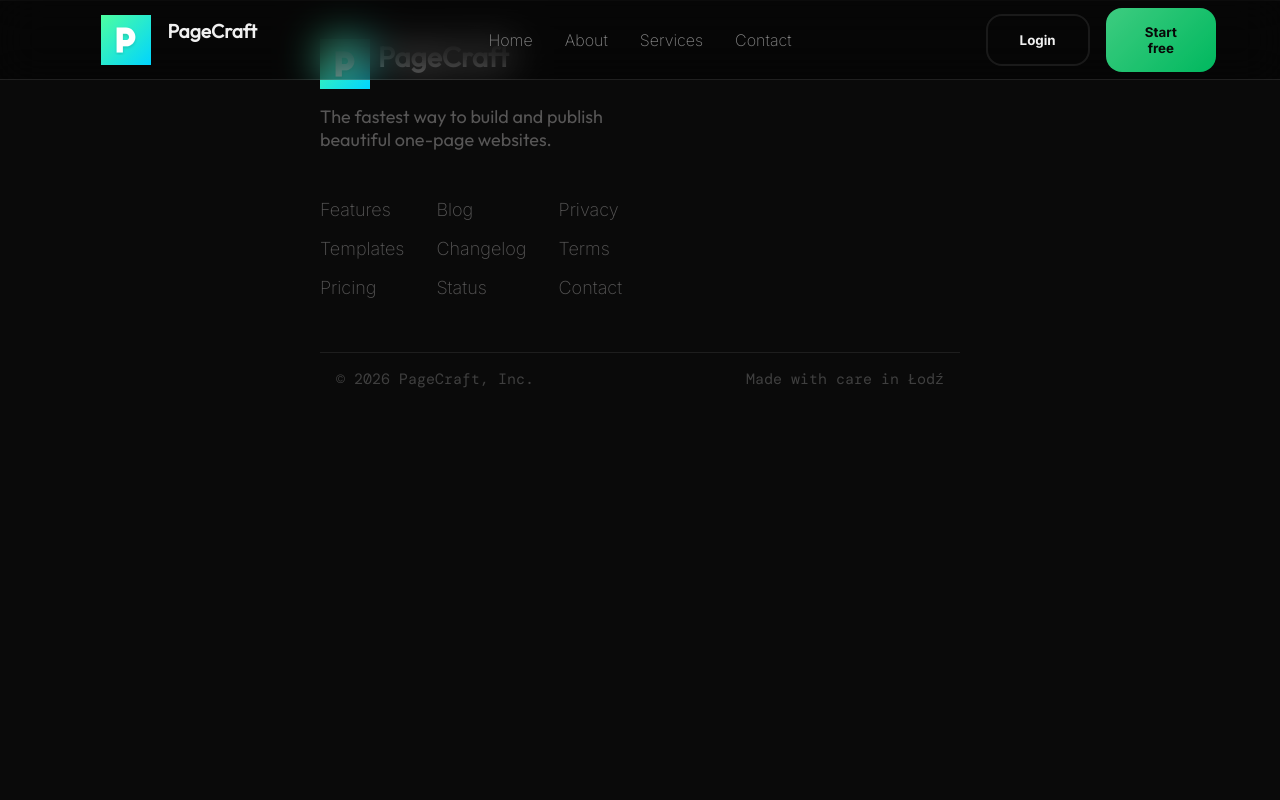
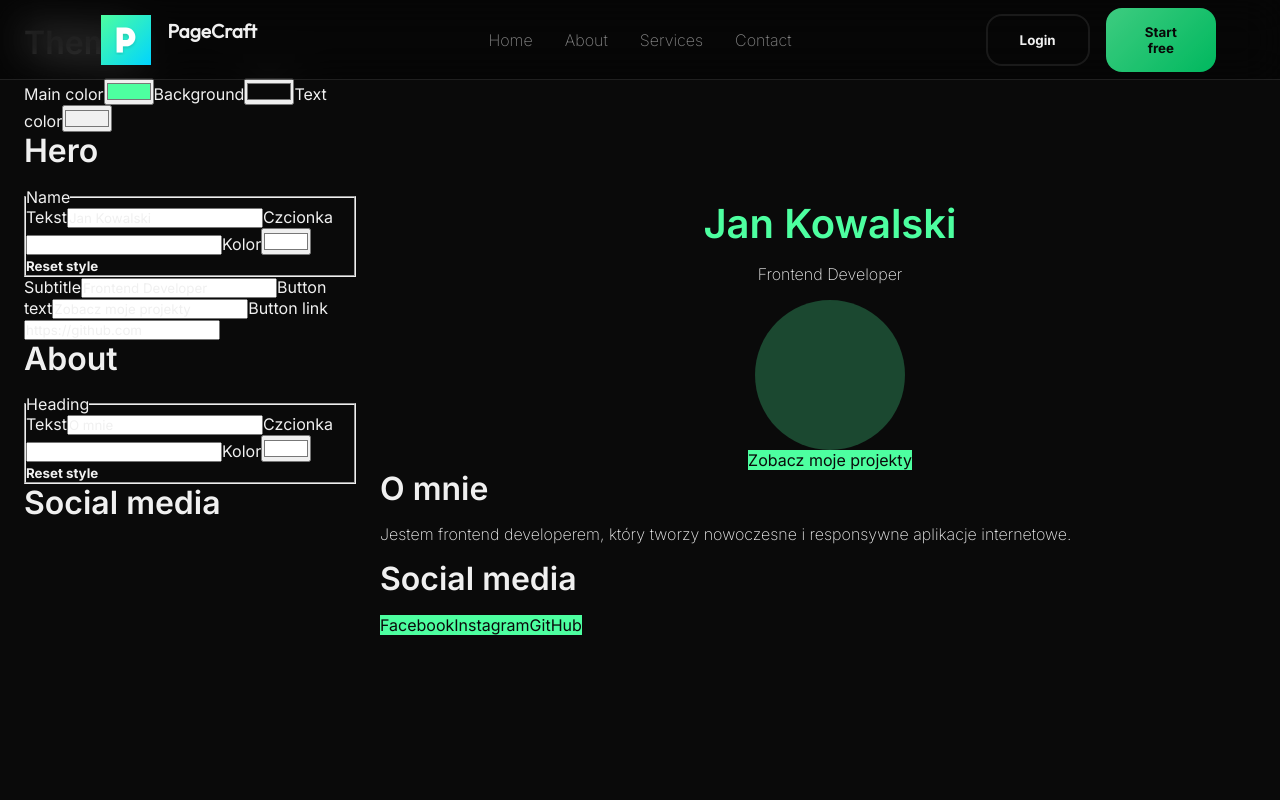
Before and after one commit to j-bednarek/PageCraft, a React (Vite) app in the folder frontend/frontend/: page /dev/editor in a window 1280 px wide. Shown: the top 800 px of the page. Built offline with nearby package versions, Linux system fonts and the light colour scheme; no server answers.

Commit message:
Pierwsza wersja edytora strony

```diff
--- a/frontend/frontend/src/App.jsx
+++ b/frontend/frontend/src/App.jsx
@@ -7,6 +7,7 @@ import { AuthProvider } from './context/AuthContext'
 import ProtectedRoute from './assets/components/ProtectedRoute'
 import Account from './pages/account/Account'
 import portfolioMinimal from './pages/templates/portfolioMinimal/definition';
+import Editor from './pages/editor/Editor';
 import './App.css'
 
 function App() {
@@ -18,9 +19,10 @@ function App() {
         <Routes>
           <Route path="/" element={<MainPage />} />
           <Route
-            path="/dev/template"
-            element={<portfolioMinimal.component content={portfolioMinimal.defaultContent} />}
-          />
+    path="/dev/template"
+    element={<portfolioMinimal.component content={portfolioMinimal.defaultContent} />}
+/>
+          <Route path="/dev/editor" element={<Editor />} />
           <Route
             path="/account"
             element={
--- /dev/null
+++ b/frontend/frontend/src/pages/editor/Editor.jsx
@@ -0,0 +1,33 @@
+import { useReducer } from 'react';
+import { getTemplate } from '../templates/registry';
+import { contentReducer } from './contentState';
+import PageEdit from './PageEdit';
+
+import './editor.css';
+
+export default function Editor() {
+    const template = getTemplate('portfolio_minimal');
+
+    const [content, dispatch] = useReducer(
+        contentReducer,
+        template.defaultContent
+    );
+
+    const Template = template.component;
+
+    return (
+        <div className="editor">
+            <div className="editor__sidebar">
+                <PageEdit
+                    fields={template.fields}
+                    content={content}
+                    dispatch={dispatch}
+                />
+            </div>
+
+            <div className="editor__preview">
+                <Template content={content} />
+            </div>
+        </div>
+    );
+}
--- /dev/null
+++ b/frontend/frontend/src/pages/editor/PageEdit.jsx
@@ -0,0 +1,41 @@
+import fieldTypes from './fields/fieldTypes';
+import { getIn } from './contentState';
+
+export default function PageEdit({ fields, content, dispatch }) {
+    const sections = [...new Set(fields.map((f) => f.section))];
+
+    return (
+        <div>
+            {sections.map((section) => (
+                <section key={section}>
+                    <h2>{section}</h2>
+
+                    {fields
+                        .filter((f) => f.section === section)
+                        .map((field) => {
+                            const FieldComponent = fieldTypes[field.type];
+
+                            if (!FieldComponent) {
+                                return null;
+                            }
+
+                            return (
+                                <FieldComponent
+                                    key={field.path}
+                                    label={field.label}
+                                    value={getIn(content, field.path)}
+                                    onChange={(value) =>
+                                        dispatch({
+                                            type: 'set',
+                                            path: field.path,
+                                            value,
+                                        })
+                                    }
+                                />
+                            );
+                        })}
+                </section>
+            ))}
+        </div>
+    );
+}
--- /dev/null
+++ b/frontend/frontend/src/pages/editor/PreviewFrame.jsx
@@ -0,0 +1,6 @@
+export default function PreviewFrame({ css, width, children }) {
+    return (
+
+    );
+
+}
--- /dev/null
+++ b/frontend/frontend/src/pages/editor/contentState.js
@@ -0,0 +1,28 @@
+export function getIn(obj, path) {
+    return path.split('.').reduce((acc, key) => acc?.[key], obj);
+}
+
+export function setIn(obj, keys, value) {
+    if (keys.length === 0) {
+        return value;
+    }
+
+    const [key, ...rest] = keys;
+
+    const copy = Array.isArray(obj) ? [...obj] : { ...obj };
+    copy[key] = setIn(obj?.[key], rest, value);
+    return copy;
+}
+
+export function contentReducer(state, action) {
+    switch (action.type) {
+        case 'set':
+            return setIn(state, action.path.split('.'), action.value);
+
+        case 'reset':
+            return action.content;
+
+        default:
+            throw new Error(`Unknown action type: ${action.type}`);
+    }
+}
--- /dev/null
+++ b/frontend/frontend/src/pages/editor/editor.css
@@ -0,0 +1,15 @@
+.editor {
+    display: grid;
+    grid-template-columns: 380px 1fr;
+    height: 100vh;
+    overflow: hidden;
+}
+
+.editor__sidebar {
+    overflow-y: auto;
+    padding: 24px;
+}
+
+.editor__preview {
+    overflow-y: auto;
+}
--- /dev/null
+++ b/frontend/frontend/src/pages/editor/fields/ColorField.jsx
@@ -0,0 +1,12 @@
+export default function ColorField({ label, value, onChange }) {
+    return (
+        <label>
+            {label}
+            <input
+                type="color"
+                value={value ?? '#000000'}
+                onChange={(e) => onChange(e.target.value)}
+            />
+        </label>
+    );
+}
--- /dev/null
+++ b/frontend/frontend/src/pages/editor/fields/StyledTextField.jsx
@@ -0,0 +1,51 @@
+export default function StyledTextField({ label, value, onChange }) {
+    const field = value ?? {};
+
+    return (
+        <fieldset>
+            <legend>{label}</legend>
+
+            <label>
+                Tekst
+                <input
+                    type="text"
+                    value={field.text ?? ''}
+                    onChange={(e) =>
+                        onChange({ ...field, text: e.target.value })
+                    }
+                />
+            </label>
+
+            <label>
+                Czcionka
+                <input
+                    type="text"
+                    value={field.font ?? ''}
+                    onChange={(e) =>
+                        onChange({ ...field, font: e.target.value || null })
+                    }
+                />
+            </label>
+
+            <label>
+                Kolor
+                <input
+                    type="color"
+                    value={field.color ?? '#ffffff'}
+                    onChange={(e) =>
+                        onChange({ ...field, color: e.target.value })
+                    }
+                />
+            </label>
+
+            <button
+                type="button"
+                onClick={() =>
+                    onChange({ ...field, font: null, color: null })
+                }
+            >
+                Reset style
+            </button>
+        </fieldset>
+    );
+}
--- /dev/null
+++ b/frontend/frontend/src/pages/editor/fields/TextField.jsx
@@ -0,0 +1,12 @@
+export default function TextField({ label, value, onChange }) {
+    return (
+        <label>
+            {label}
+            <input
+                type="text"
+                value={value ?? ''}
+                onChange={(e) => onChange(e.target.value)}
+            />
+        </label>
+    );
+}
--- /dev/null
+++ b/frontend/frontend/src/pages/editor/fields/fieldTypes.js
@@ -0,0 +1,10 @@
+import TextField from './TextField';
+import ColorField from './ColorField';
+import StyledTextField from './StyledTextField';
+
+export default {
+    text: TextField,
+    url: TextField,
+    color: ColorField,
+    styledText: StyledTextField,
+};
```
